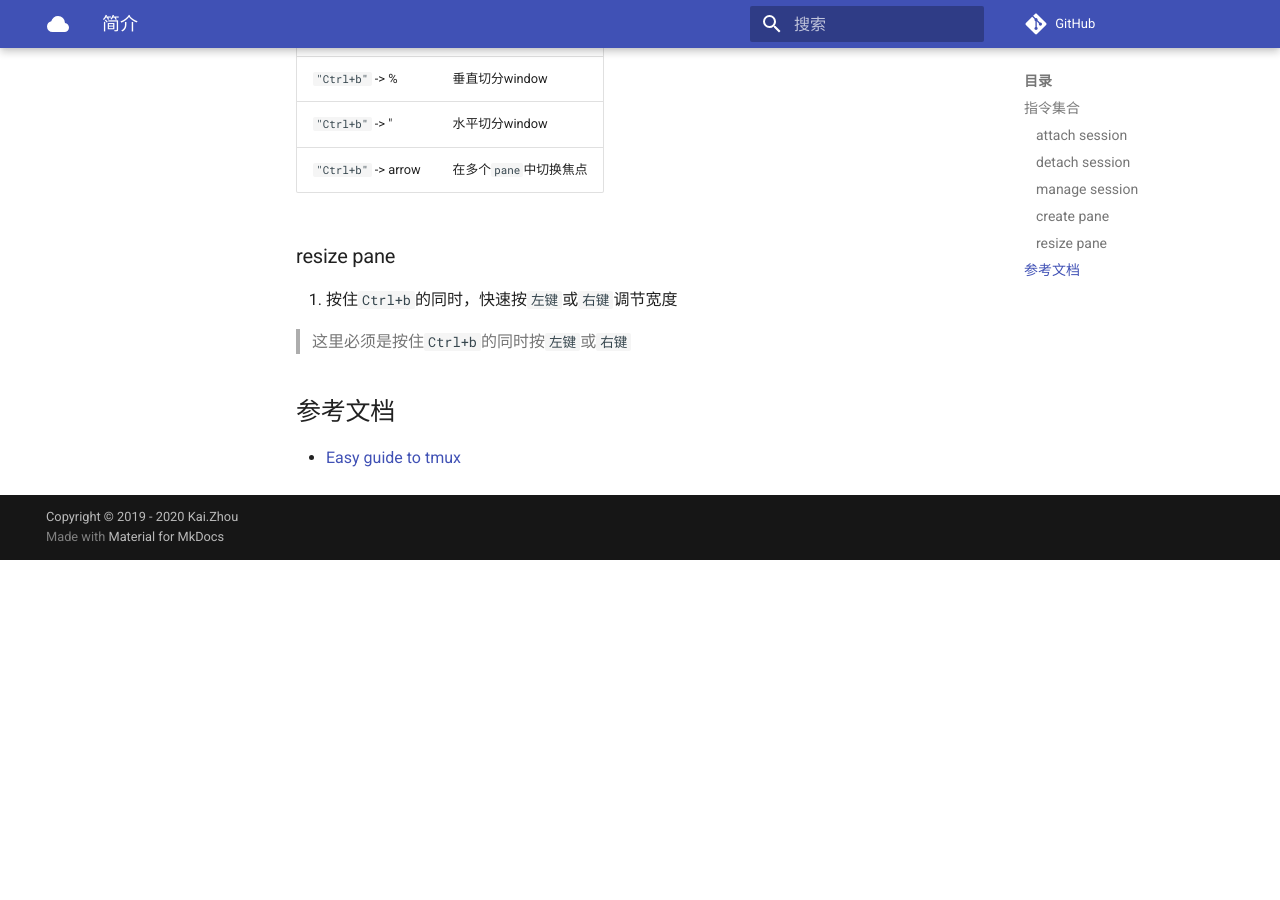
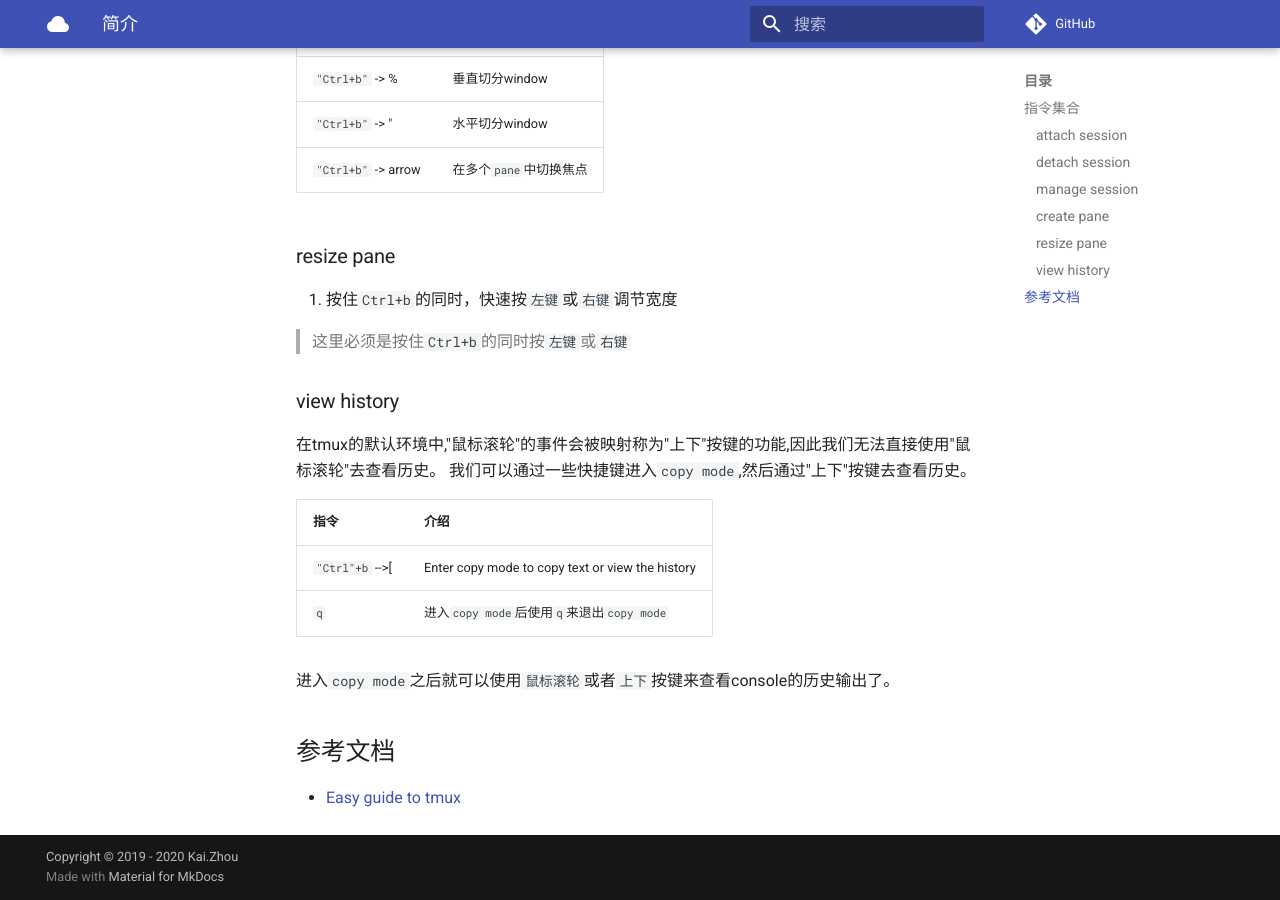
Before and after one commit to zhoukaidev/ks_blog, an MkDocs documentation site: the page built from docs/shell/linux/tools/tmux.md, in a window 1280 px wide and 900 px high, scrolled down 1593 px. Built offline with MkDocs 1.6.1 and Material for MkDocs 9.7.7, drawn with Linux system fonts in a browser that asks for light colours; comment, search, counter and statistics services are not loaded; before the commit the page ends 2153 px from its top, so only the background shows below that.

Commit message:
Update tmux.md

```diff
--- a/docs/shell/linux/tools/tmux.md
+++ b/docs/shell/linux/tools/tmux.md
@@ -56,6 +56,18 @@
 
 > 这里必须是按住`Ctrl+b`的同时按`左键`或`右键`
 
+### view history
+
+在tmux的默认环境中,"鼠标滚轮"的事件会被映射称为"上下"按键的功能,因此我们无法直接使用"鼠标滚轮"去查看历史。
+我们可以通过一些快捷键进入`copy mode`,然后通过"上下"按键去查看历史。
+
+| 指令     |  介绍      |
+|---------|------------|
+| `"Ctrl"+b` -->[  | Enter copy mode to copy text or view the history |
+| `q`    |  进入`copy mode`后使用`q`来退出`copy mode`   |
+
+进入`copy mode`之后就可以使用`鼠标滚轮`或者`上下`按键来查看console的历史输出了。
+
 ## 参考文档
 
 * [Easy guide to tmux](https://www.hamvocke.com/blog/a-quick-and-easy-guide-to-tmux/)
```
